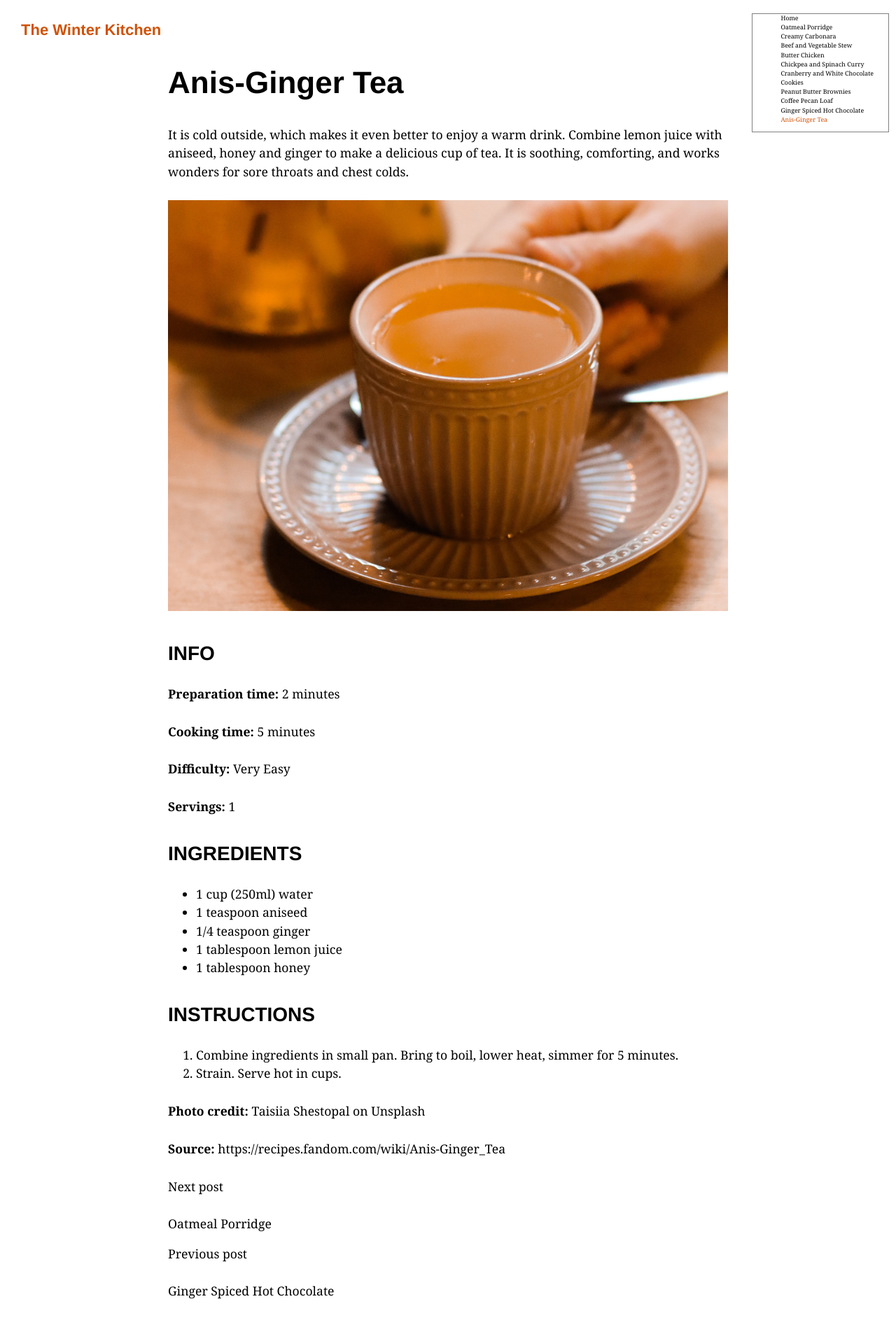
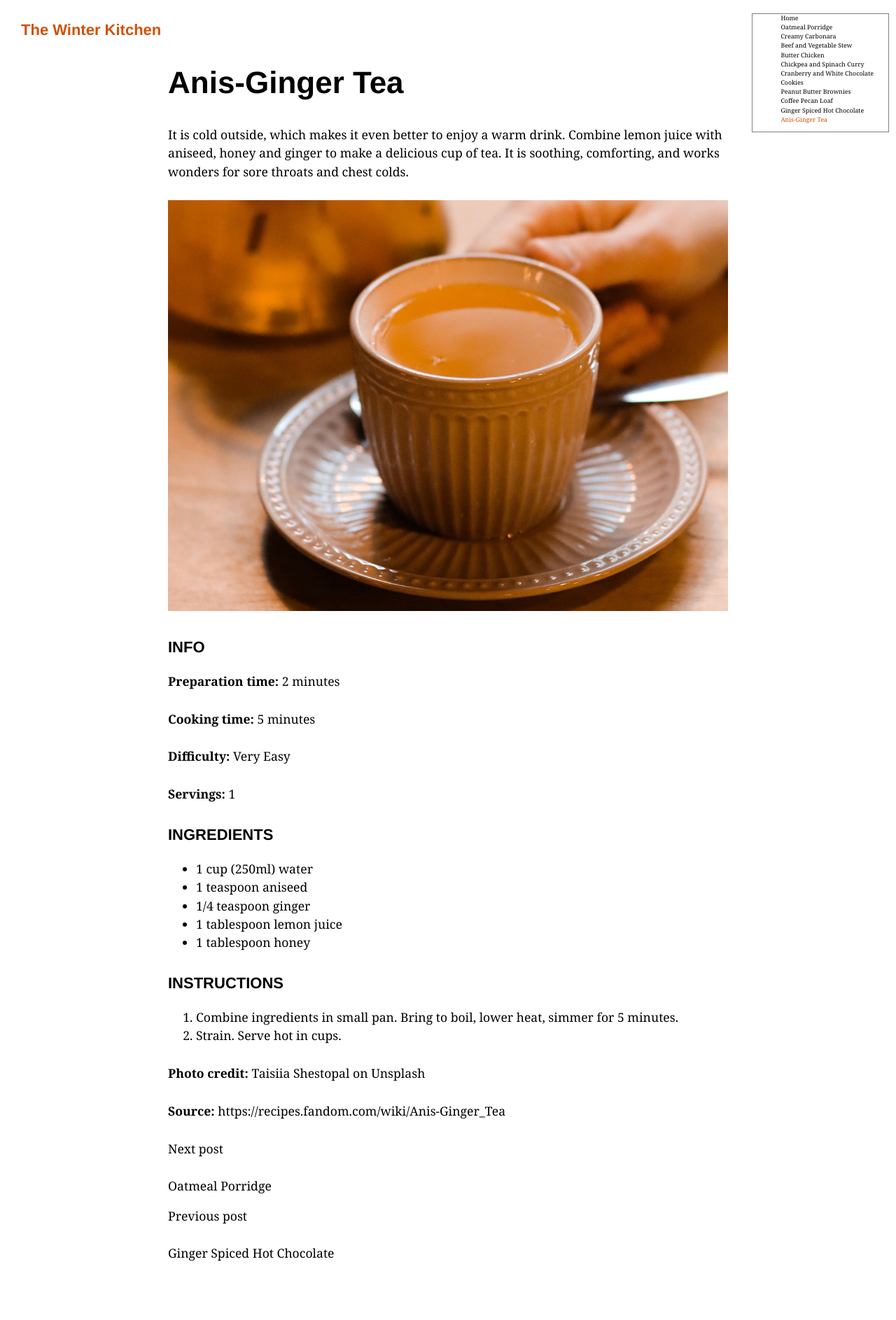
Before and after one commit to AgneteSteine/agnetesteine.github.io, a Jekyll site: the page built from _recipes/recipe11.markdown, in a window 1280 px wide. Shown: the whole page at 70% size. Built offline with Jekyll 4.4.1, drawn with Linux system fonts in a browser that asks for light colours; after the commit the page ends 1832 px from its top, so only the background shows below that.

Commit message:
Font size h2,h3

```diff
--- a/assets/css/recipes.css
+++ b/assets/css/recipes.css
@@ -35,7 +35,7 @@ body {
 h2,h3 {
   font-family: Helvetica, sans-serif;
   color:black;
-  font-size: 28px;
+  font-size: 22px;
 }
 
 h4 {
```
